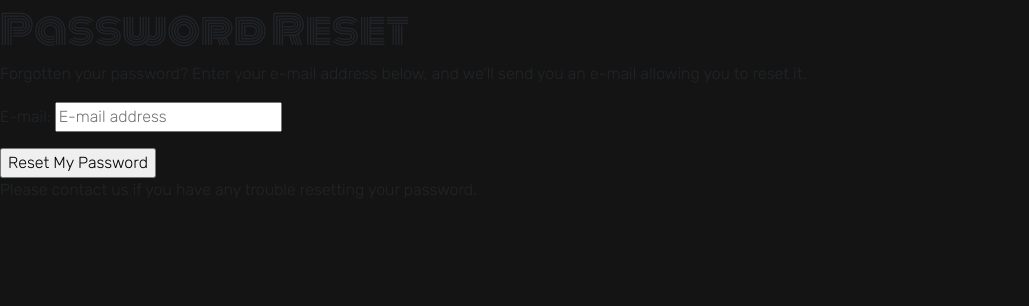
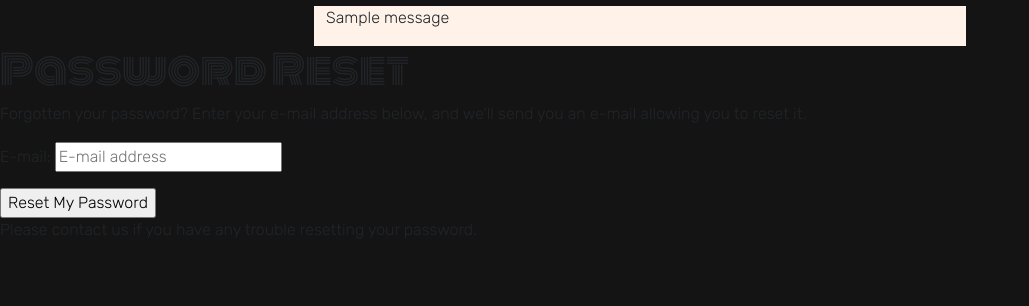
Before and after one commit to andy-guttridge/song-mates, a Django app: page /accounts/password/reset/ in a window 1280 px wide. Shown: the part 80-386 px from the top of the page, without its empty margins (0-1029 px from the left). Run offline with Django 3.2, Linux system fonts and the light colour scheme; tables that the repository leaves empty hold one stand-in row (values such as "Sample post"); one stand-in notice (Sample message) is shown; some libraries are stand-ins or nearby versions.

Commit message:
Fix: specify type of exception in profile form submission error handler and add rudimentary display of Django messages

```diff
--- a/songmates_main/views.py
+++ b/songmates_main/views.py
@@ -5,7 +5,9 @@ from django.db.models import Q, F
 from django.template import RequestContext
 from django.contrib.auth.decorators import login_required
 from django.contrib.auth.models import User
+from django.contrib import messages
 from django.utils.decorators import method_decorator
+from cloudinary.exceptions import Error
 from .models import Profile, CollabRequest
 from .forms import ProfileForm, SearchForm
 from .functions import find_collabs
@@ -59,9 +61,9 @@ class UpdateProfile(View):
             profile_form.clean()
             try:
                 profile_form.save()
-            except:
+            except Error:
                 messages.error(request, "Error in form submission. Did you\
-                                try to upload a file that isn' an image?")
+                                try to upload a file that isn't an image?")
             return HttpResponseRedirect(reverse_lazy('edit_profile'))
         else:
             profile_form = ProfileForm(instance=profile)
--- a/templates/base.html
+++ b/templates/base.html
@@ -51,6 +51,16 @@
             </nav>
         </div>
 
+        {% if messages %}
+            {% for message in messages %}
+                <div class="row justify-content-center">
+                    <div class="col col-md-6 bkgnd-color-1">
+                        <p {% if message.tags %} class="{{ message.tags }}" {% endif %}>{{ message }}</p>
+                    </div>
+                </div>
+            {%  endfor %}
+        {% endif %}
+
         {% block content %}
 
         {% endblock content %}
```
